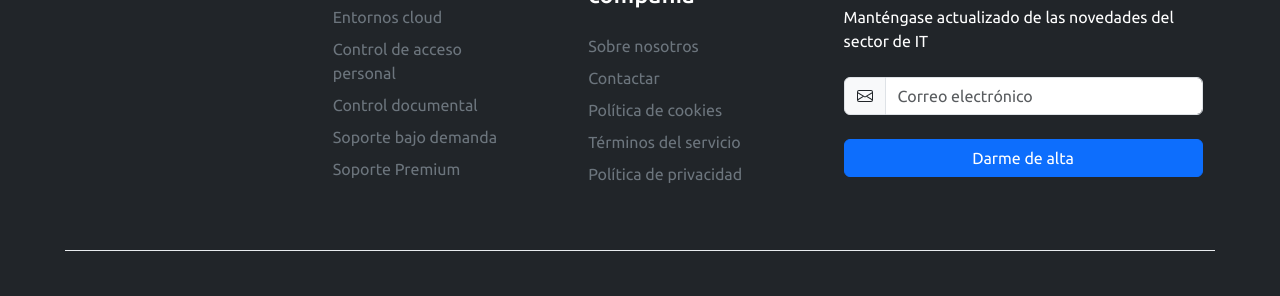
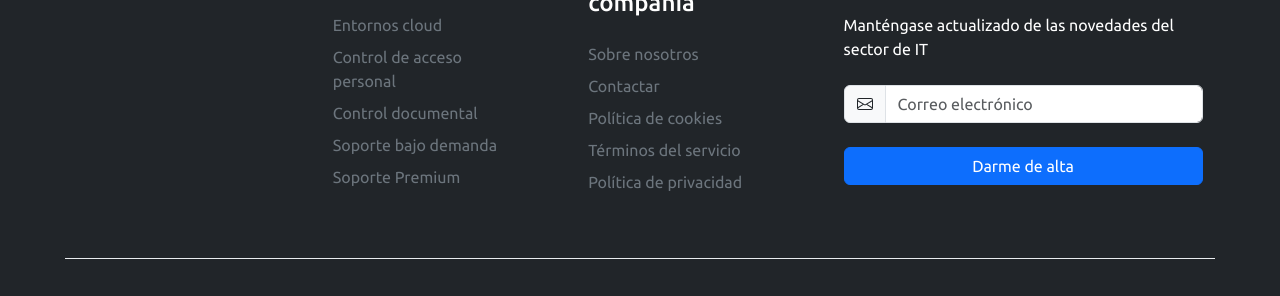
Before and after one commit to Davvidar/TechSolutions, a plain HTML site: page index.html in a window 1280 px wide. Shown: the part 3848-4144 px from the top of the page. Drawn offline with nearby package versions, Linux system fonts and the light colour scheme.

Commit message:
Modificación Footer

```diff
--- a/index.html
+++ b/index.html
@@ -321,8 +321,8 @@
 <!-- Alfredo -->
 <footer>
     <!-- Footer 5 - Bootstrap Brain Component -->
-    <section class="footer py-3 py-xl-8">
-        <div class="container-fluid p-0 m-0">
+    <section class="footer py-0 py-xl-8">
+        <div class="container-fluid p-0 m-0 mt-4">
             <div class="container-fluid bg-dark">
                 <div class="row justify-content-center">
                     <div class="col-12 col-md-11">
```
